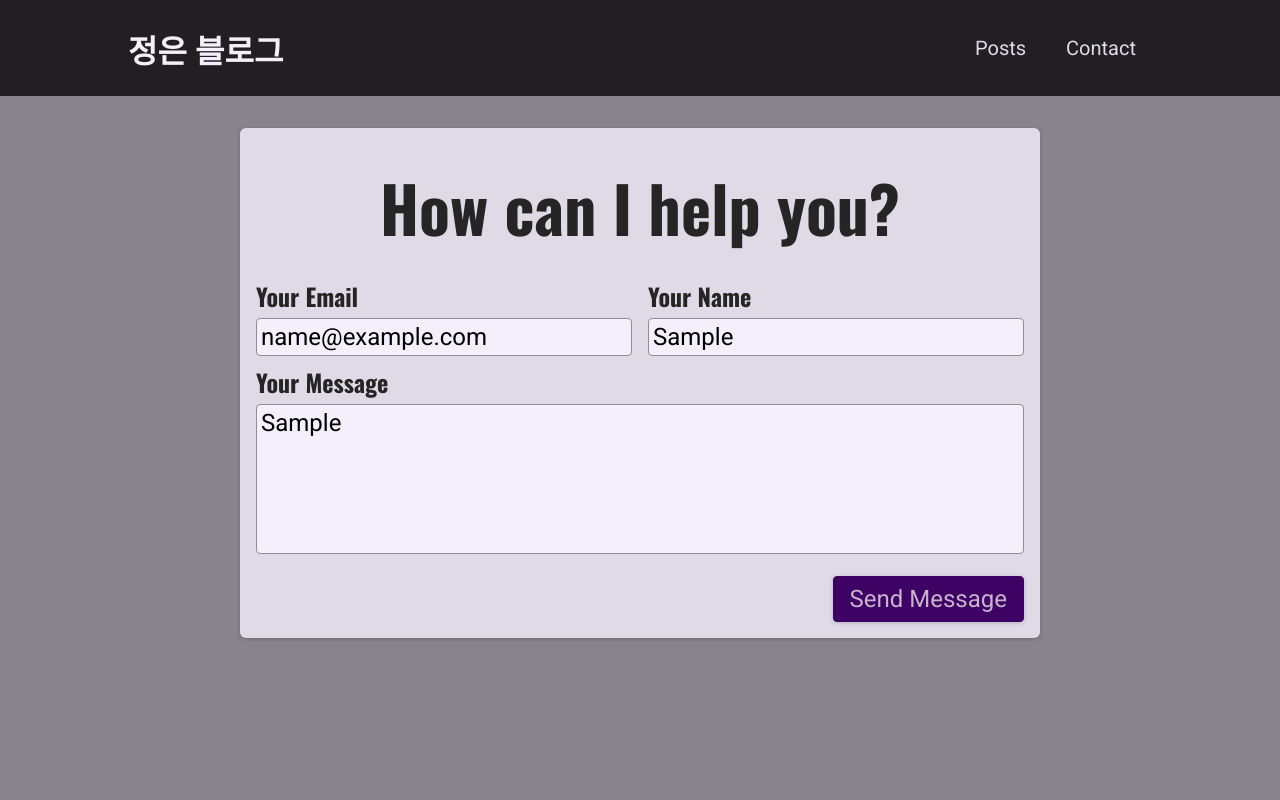
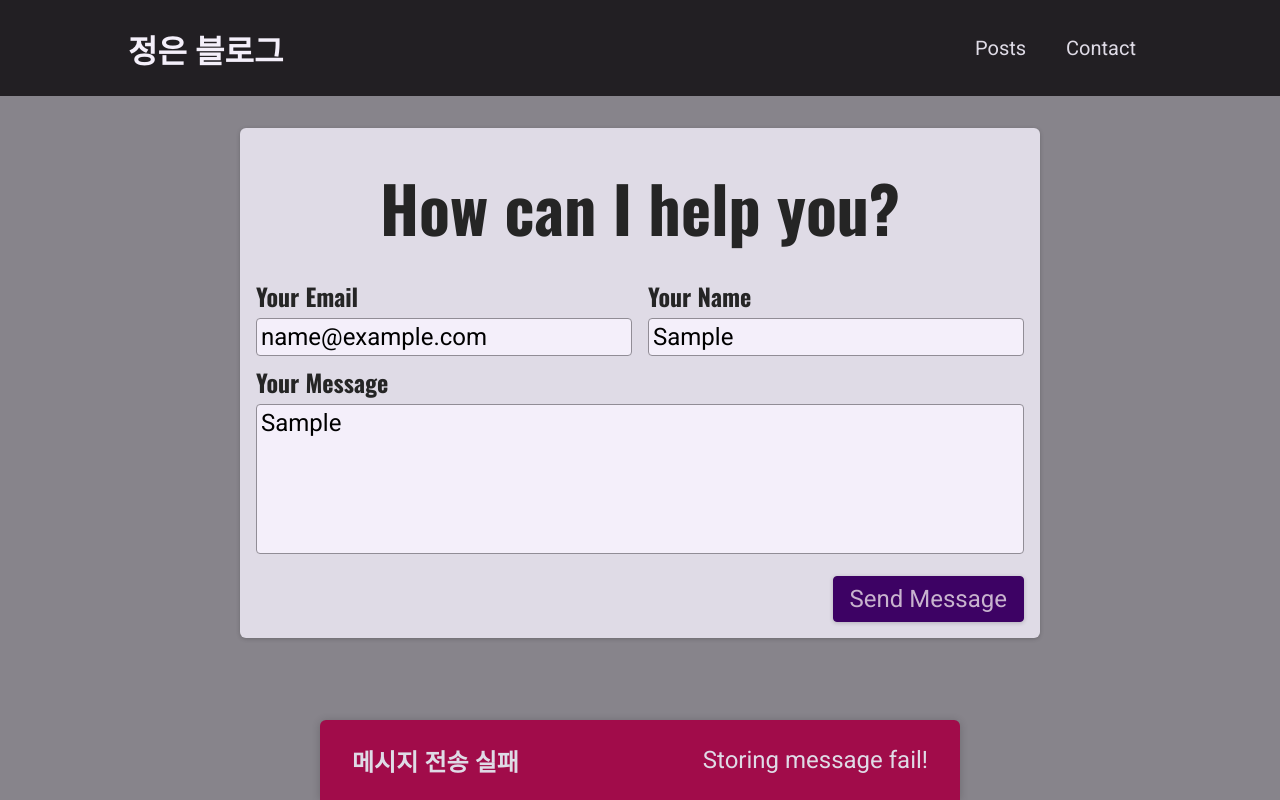
Before and after one commit to Jeongeun-Choi/Nextjs-blog, a Next.js app: page /contact in a window 1280 px wide. Both pictures are taken after typing "name@example.com", "Sample", "Sample" into the empty fields and a click on the button "Send Message". Built offline with nearby package versions, Linux system fonts and the light colour scheme; no server answers; the database is empty.

Commit message:
add: 알림창 추가

```diff
--- a/components/Contact/ContactForm.tsx
+++ b/components/Contact/ContactForm.tsx
@@ -1,65 +1,126 @@
-import { FormEvent, useRef } from 'react';
-import classes from './contact-form.module.css';
+import { FormEvent, useEffect, useRef, useState } from "react";
+import Notification from "../ui/Notification";
+import classes from "./contact-form.module.css";
+
+async function sendContactData(contact: {
+  email: string;
+  name: string;
+  message: string;
+}) {
+  const response = await fetch("/api/contact", {
+    method: "POST",
+    body: JSON.stringify(contact),
+    headers: { "Content-Type": "application/json" },
+  });
+
+  const data = await response.json();
+
+  if (!response.ok) {
+    throw new Error(data.message || "Something went wrong");
+  }
+}
 
 const ContactForm = () => {
   const emailRef = useRef<HTMLInputElement>(null);
   const nameRef = useRef<HTMLInputElement>(null);
   const messageRef = useRef<HTMLTextAreaElement>(null);
 
-    const handleSubmitMessage = (event: FormEvent) => {
+  const [requestStatus, setRequestStatus] = useState<string>("");
+  const [requestError, setRequestError] = useState<string>("");
+
+  useEffect(() => {
+    if (requestStatus === "success" || requestStatus === "error") {
+      const timer = setTimeout(() => {
+        setRequestStatus("");
+        setRequestError("");
+      }, 3000);
+
+      return () => clearTimeout(timer);
+    }
+  }, [requestStatus]);
+
+  const handleSubmitMessage = async (event: FormEvent) => {
     event.preventDefault();
 
     const email = emailRef.current?.value;
     const name = nameRef.current?.value;
     const message = messageRef.current?.value;
 
-        if(!email || !name || !message) {
+    if (!email || !name || !message) {
       return;
     }
 
-        const params = {email, name, message};
+    const params = { email, name, message };
+    setRequestStatus("pending");
+    try {
+      await sendContactData(params);
+      setRequestStatus("success");
+      emailRef.current.value = "";
+      nameRef.current.value = "";
+      messageRef.current.value = "";
+    } catch (e: any) {
+      setRequestStatus("error");
+      setRequestError(e.message);
+    }
+  };
 
-        fetch('/api/contact', {method: 'POST', body: JSON.stringify(params), headers: {'Content-Type': 'application/json'}})
+  let notification;
+
+  if (requestStatus === "pending") {
+    notification = {
+      status: "pending",
+      title: "메시지 전송 중...",
+      message: "메시지를 전송하고 있습니다.",
+    };
   }
 
-    return ( <section className={classes.contact}>
+  if (requestStatus === "success") {
+    notification = {
+      status: "success",
+      title: "메시지 전송 성공",
+      message: "메시지가 전송 되었습니다.",
+    };
+  }
+
+  if (requestStatus === "error") {
+    notification = {
+      status: "error",
+      title: "메시지 전송 실패",
+      message: requestError,
+    };
+  }
+  return (
+    <section className={classes.contact}>
       <h1>How can I help you?</h1>
       <form className={classes.form} onSubmit={handleSubmitMessage}>
         <div className={classes.controls}>
           <div className={classes.control}>
-              <label htmlFor='email'>Your Email</label>
-              <input
-              ref={emailRef}
-                type='email'
-                id='email'
-                required
-              />
+            <label htmlFor="email">Your Email</label>
+            <input ref={emailRef} type="email" id="email" required />
           </div>
           <div className={classes.control}>
-              <label htmlFor='name'>Your Name</label>
-              <input
-              ref={nameRef}
-                type='text'
-                id='name'
-                required
-              />
+            <label htmlFor="name">Your Name</label>
+            <input ref={nameRef} type="text" id="name" required />
           </div>
         </div>
         <div className={classes.control}>
-            <label htmlFor='message'>Your Message</label>
-            <textarea
-            ref={messageRef}
-              id='message'
-              rows={5}
-              required
-            ></textarea>
+          <label htmlFor="message">Your Message</label>
+          <textarea ref={messageRef} id="message" rows={5} required></textarea>
         </div>
 
         <div className={classes.actions}>
           <button>Send Message</button>
         </div>
       </form>
-      </section>)
-}
+      {notification && (
+        <Notification
+          status={notification.status}
+          title={notification.title}
+          message={notification.message}
+        />
+      )}
+    </section>
+  );
+};
 
 export default ContactForm;
--- /dev/null
+++ b/components/ui/Notification.tsx
@@ -0,0 +1,30 @@
+import classes from './notification.module.css';
+
+type NotificationType = {
+  title: string;
+  message: string;
+  status: string;
+}
+
+function Notification({title, message, status}: NotificationType) {
+  let statusClasses = '';
+
+  if (status === 'success') {
+    statusClasses = classes.success;
+  }
+
+  if (status === 'error') {
+    statusClasses = classes.error;
+  }
+
+  const cssClasses = `${classes.notification} ${statusClasses}`;
+
+  return (
+    <div className={cssClasses}>
+      <h2>{title}</h2>
+      <p>{message}</p>
+    </div>
+  );
+}
+
+export default Notification;
--- /dev/null
+++ b/components/ui/notification.module.css
@@ -0,0 +1,43 @@
+.notification {
+  display: flex;
+  justify-content: space-between;
+  align-items: center;
+  color: var(--color-grey-100);
+  background-color: var(--color-grey-800);
+  padding: 0 var(--size-8);
+  box-shadow: 0 1px 8px rgba(0, 0, 0, 0.2);
+  position: fixed;
+  height: 5rem;
+  bottom: 0;
+  width: 100%;
+  left: 0;
+  border-top-right-radius: 0;
+  border-top-left-radius: 0;
+}
+
+.notification h2 {
+  font-size: var(--size-6);
+  margin: 0;
+}
+
+.notification p {
+  margin: 0;
+}
+
+.success {
+  background-color: var(--color-success-500);
+  color: var(--color-grey-800);
+}
+
+.error {
+  background-color: var(--color-error-500);
+}
+
+@media (min-width: 768px) {
+  .notification {
+    width: 40rem;
+    left: calc(50% - 20rem);
+    border-top-right-radius: 6px;
+    border-top-left-radius: 6px;
+  }
+}
```
Lines whose indentation alone changed are shown as unchanged.
